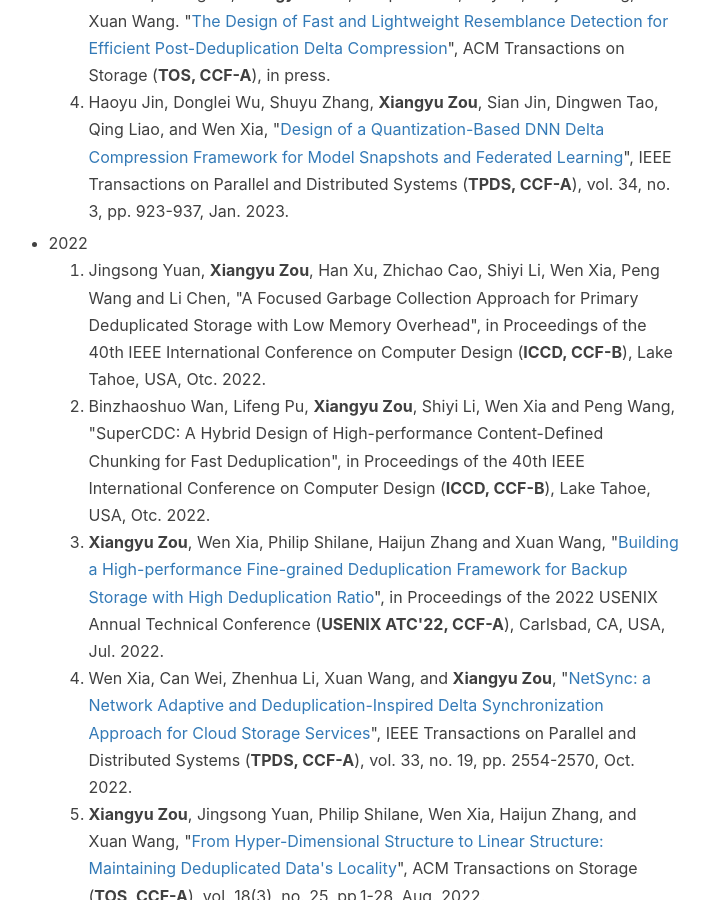
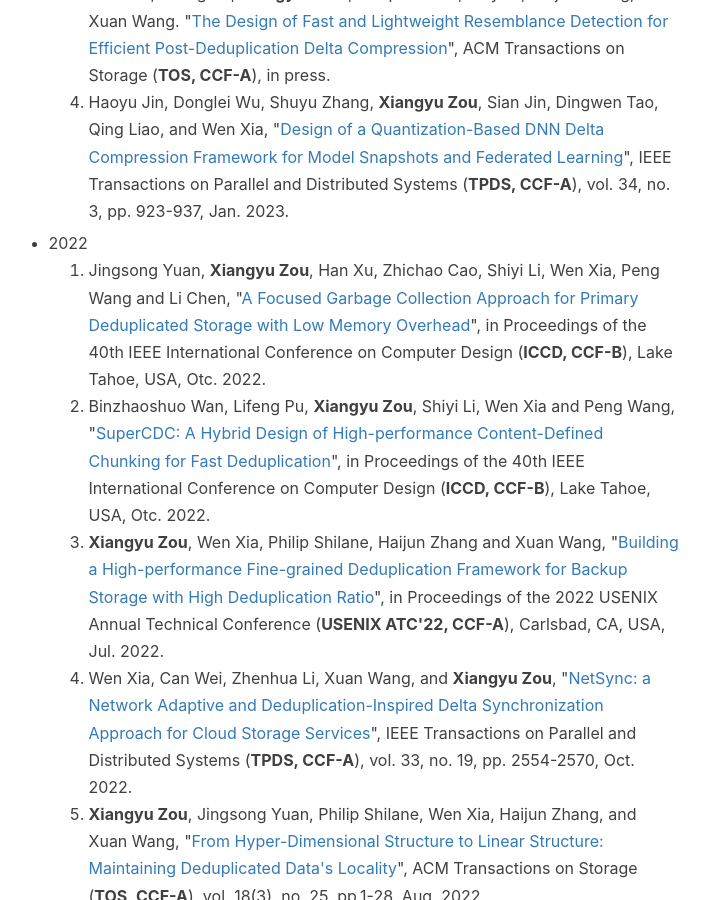
Before and after one commit to Borelset/borelset.github.io, a Jekyll site: the page built from about.html, in a window 1280 px wide and 900 px high, scrolled down 1156 px. Shown: the whole window, without its empty margins (159-868 px from the left). Built offline with Jekyll 4.4.1, drawn with Linux system fonts in a browser that asks for light colours; nearby versions of some CDN libraries; comment, search, counter and statistics services are not loaded; part of the change alters nothing that is shown.

```diff
--- a/about.html
+++ b/about.html
@@ -116,12 +116,12 @@ header-img: "img/about-bg.jpg"
         <li>2022</li>
         <ol>
             <li>Jingsong Yuan, <strong>Xiangyu Zou</strong>, Han Xu, Zhichao Cao, Shiyi Li, Wen Xia, Peng Wang and Li Chen,
-                "A Focused Garbage Collection Approach for Primary Deduplicated Storage with Low Memory Overhead",
+                "<a href="https://ieeexplore.ieee.org/document/9978503">A Focused Garbage Collection Approach for Primary Deduplicated Storage with Low Memory Overhead</a>",
                 in Proceedings of the 40th IEEE International Conference on Computer Design (<strong>ICCD, CCF-B</strong>),
                 Lake Tahoe, USA, Otc. 2022.
             </li>
             <li>Binzhaoshuo Wan, Lifeng Pu, <strong>Xiangyu Zou</strong>, Shiyi Li, Wen Xia and Peng Wang,
-                "SuperCDC: A Hybrid Design of High-performance Content-Defined Chunking for Fast Deduplication",
+                "<a href="https://ieeexplore.ieee.org/document/9978509">SuperCDC: A Hybrid Design of High-performance Content-Defined Chunking for Fast Deduplication</a>",
                 in Proceedings of the 40th IEEE International Conference on Computer Design (<strong>ICCD, CCF-B</strong>),
                 Lake Tahoe, USA, Otc. 2022.
             </li>
```
